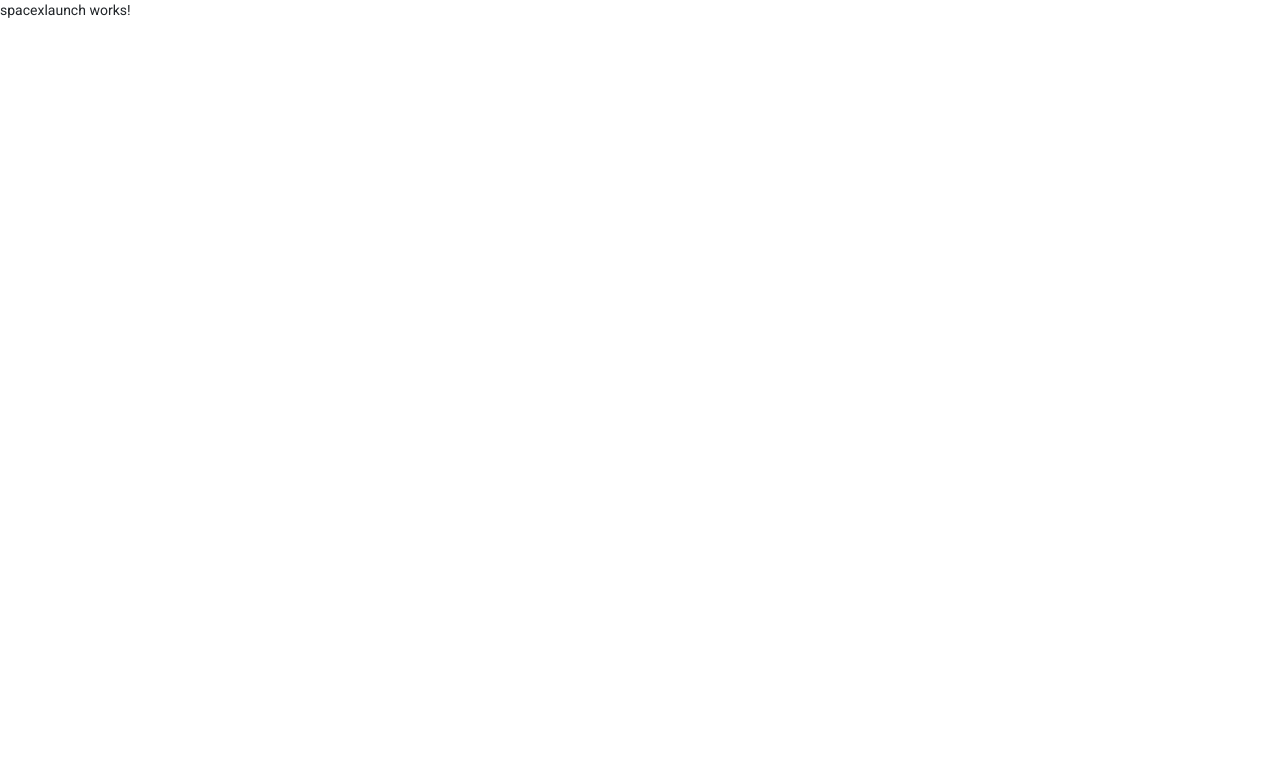
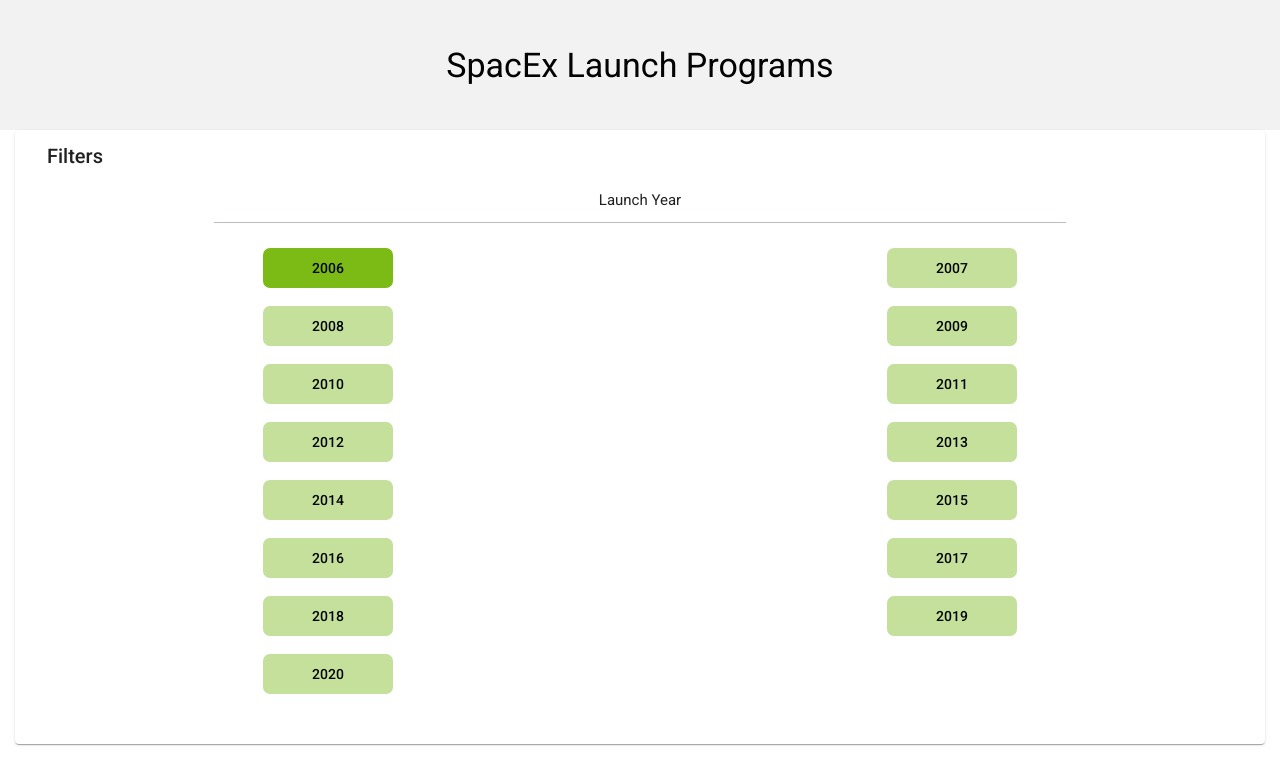
Before and after one commit to techraiders/sapient, an Angular app: page /#/spacex-launch in a window 1280 px wide. Shown: the top 784 px of the page. Built offline with nearby package versions, Linux system fonts and the light colour scheme; no server answers.

Commit message:
Designs filter section of the form

```diff
--- a/angular.json
+++ b/angular.json
@@ -26,8 +26,8 @@
             ],
             "styles": [
               "./node_modules/bootstrap/scss/bootstrap-reboot.scss",
+              "./node_modules/@angular/material/prebuilt-themes/indigo-pink.css",
               "./node_modules/bootstrap/scss/bootstrap-grid.scss",
-              "./node_modules/@angular/material/prebuilt-themes/purple-green.css",
               "src/styles.scss"
             ],
             "scripts": []
@@ -110,9 +110,7 @@
               "e2e/tsconfig.json",
               "tsconfig.server.json"
             ],
-            "exclude": [
-              "**/node_modules/**"
-            ]
+            "exclude": ["**/node_modules/**"]
           }
         },
         "e2e": {
@@ -173,9 +171,7 @@
           "options": {
             "browserTarget": "navneet:build:production",
             "serverTarget": "navneet:server:production",
-            "routes": [
-              "/"
-            ]
+            "routes": ["/"]
           },
           "configurations": {
             "production": {}
--- /dev/null
+++ b/src/app/shared/material.module.ts
@@ -0,0 +1,18 @@
+import { NgModule } from '@angular/core';
+import { MatCardModule } from '@angular/material/card';
+import { MatButtonModule } from '@angular/material/button';
+import { MatFormFieldModule } from '@angular/material/form-field';
+
+const materialModules = [
+  MatCardModule,
+  MatButtonModule,
+  MatFormFieldModule,
+];
+
+@NgModule({
+  imports: [],
+  exports: materialModules,
+  declarations: [],
+  providers: [],
+})
+export class MaterialModule {}
--- a/src/app/shared/shared.module.ts
+++ b/src/app/shared/shared.module.ts
@@ -1,8 +1,10 @@
 import { NgModule } from '@angular/core';
+import { MaterialModule } from './material.module';
+import { CommonModule } from '@angular/common';
 
 @NgModule({
   imports: [],
-  exports: [],
+  exports: [CommonModule, MaterialModule],
   declarations: [],
   providers: [],
 })
--- a/src/app/spacexlaunch/spacexlaunch.component.html
+++ b/src/app/spacexlaunch/spacexlaunch.component.html
@@ -1 +1,34 @@
-<p>spacexlaunch works!</p>
+<div>
+  <div class="jumbotron">
+    <h1 class="mat-display-1">SpacEx Launch Programs</h1>
+  </div>
+
+  <div class="container-fluid">
+    <mat-card class="filters-card">
+      <mat-card-header>
+        <mat-card-title>Filters</mat-card-title>
+      </mat-card-header>
+
+      <mat-card-content>
+        <h4 class="launch-year">Launch Year</h4>
+
+        <div class="row">
+          <div
+            class="col-6 year-button-columns"
+            *ngFor="let item of years; index as i"
+          >
+            <button
+              mat-flat-button
+              color="primary"
+              [ngClass]="{ active: i === 0 }"
+            >
+              {{ item.label }}
+            </button>
+          </div>
+        </div>
+      </mat-card-content>
+
+      <mat-card-actions> </mat-card-actions>
+    </mat-card>
+  </div>
+</div>
--- a/src/app/spacexlaunch/spacexlaunch.component.scss
+++ b/src/app/spacexlaunch/spacexlaunch.component.scss
@@ -0,0 +1,36 @@
+.jumbotron {
+  background-color: #f2f2f2;
+  color: #020202;
+  text-align: center;
+  height: 130px;
+  .mat-display-1 {
+    padding: 45px 10px;
+  }
+}
+
+.filters-card {
+  .launch-year {
+    text-align: center;
+    padding: 10px;
+    font-weight: 400;
+    border-bottom: 1px solid #c4bcba;
+    margin: auto;
+    width: 70%;
+    margin-bottom: 25px;
+  }
+  .year-button-columns {
+    text-align: center;
+    margin-bottom: 18px;
+
+    .mat-primary {
+      background-color: #c5e09b;
+      color: #010502;
+      width: 130px;
+      height: 40px;
+      border-radius: 7px;
+    }
+    .mat-primary.active {
+      background-color: #7cba16;
+    }
+  }
+}
--- a/src/app/spacexlaunch/spacexlaunch.component.ts
+++ b/src/app/spacexlaunch/spacexlaunch.component.ts
@@ -7,9 +7,14 @@
   styleUrls: ['./spacexlaunch.component.scss'],
 })
 export class SpacexlaunchComponent implements OnInit {
-  constructor(private sls: SpacexlaunchService) {}
+  years;
+  constructor(private sls: SpacexlaunchService) {
+    this.years = this.sls.years;
+  }
 
   ngOnInit(): void {
-    this.sls.getLaunches();
+    this.sls.getLaunches().subscribe((r) => {
+      console.log(r);
+    });
   }
 }
--- a/src/app/spacexlaunch/spacexlaunch.service.ts
+++ b/src/app/spacexlaunch/spacexlaunch.service.ts
@@ -1,14 +1,21 @@
 import { Injectable } from '@angular/core';
 import { HttpClient } from '@angular/common/http';
 import { Location } from '@angular/common';
+import { Observable } from 'rxjs';
 
 @Injectable()
 export class SpacexlaunchService {
-  constructor(private http: HttpClient, private location: Location) {}
+  private currentYear = new Date().getFullYear();
+  years = [];
+  constructor(private http: HttpClient, private location: Location) {
+    let startFrom = this.currentYear - 14;
+    while (startFrom <= this.currentYear) {
+      this.years.push({ label: `${startFrom}`, value: startFrom });
+      startFrom++;
+    }
+  }
 
-  getLaunches(): void {
-    this.http.get(`/launches?limit=100`).subscribe((response) => {
-      console.log(response);
-    });
+  getLaunches({ limit = 10 } = {}): Observable<any> {
+    return this.http.get(`/launches?limit=${limit}`);
   }
 }
```
